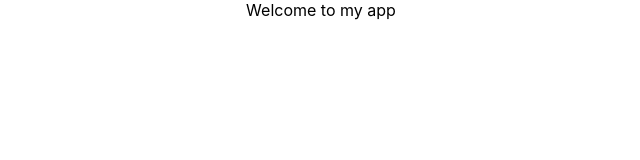
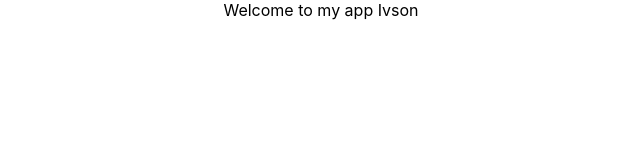
Before and after one commit to IvsonSantos/project-react, a React (Create React App) app: page / in a window 1280 px wide. Shown: the top 160 px of the page, without its empty margins (319-959 px from the left). Built offline with nearby package versions, Linux system fonts and the light colour scheme.

Commit message:
New component

```diff
--- a/src/App.js
+++ b/src/App.js
@@ -1,4 +1,3 @@
-import logo from './logo.svg';
 import './App.css';
 import Dashboard from './components/Dashboard';
 
--- a/src/components/Dashboard.js
+++ b/src/components/Dashboard.js
@@ -2,6 +2,6 @@ import React, { Component } from 'react'
 
 export default class Dashboard extends Component {
     render() {
-        return "Welcome to my app"
+        return "Welcome to my app Ivson";
     }
 }
```
